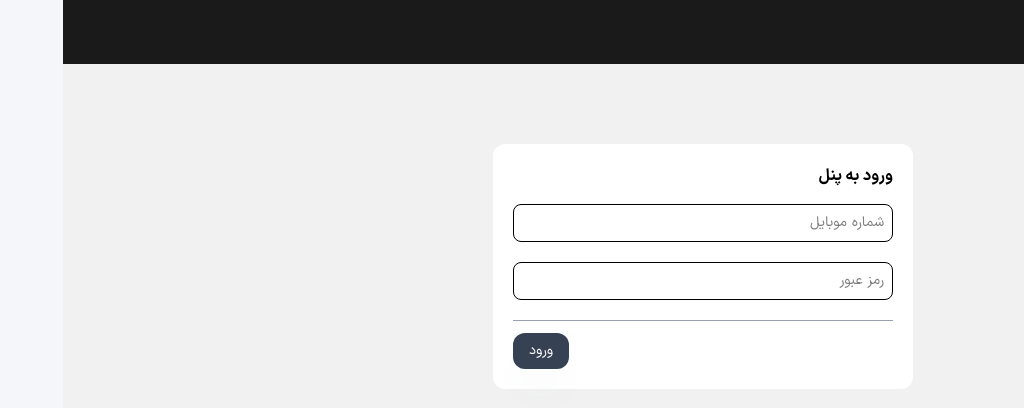
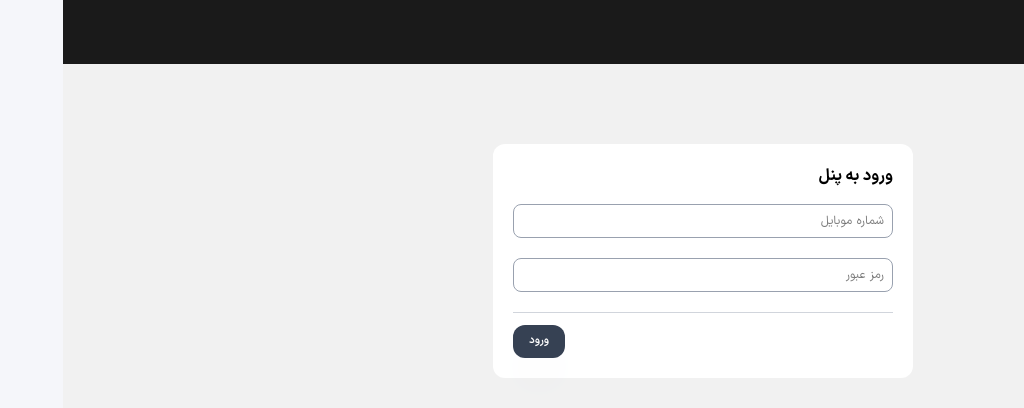
Before and after one commit to maryfar/bimebazar-backoffice, a React (Vite) app: page /login in a window 1280 px wide. Shown: the top 408 px of the page, without its empty margins (256-1280 px from the left). Built offline with nearby package versions, Linux system fonts and the light colour scheme.

Commit message:
feat: add coming soon page for users, orders and home routes

```diff
--- a/src/components/guards/role-guard.tsx
+++ b/src/components/guards/role-guard.tsx
@@ -3,6 +3,7 @@ import { Navigate, Outlet } from "react-router-dom";
 import { useAuthStore } from "@/store/auth.store";
 
 import type { Role } from "@/types/auth";
+
 import { DEFAULT_ROUTE_BY_ROLE } from "@/router/default-routes";
 
 interface RoleGuardProps {
--- /dev/null
+++ b/src/pages/coming-soon/index.tsx
@@ -0,0 +1,21 @@
+interface ComingSoonPageProps {
+  title: string;
+}
+
+function ComingSoonPage({ title }: ComingSoonPageProps) {
+  return (
+    <div className="flex min-h-[70vh] flex-col items-center justify-center rounded-3xl border border-dashed border-gray-300 bg-white p-10">
+      <div className="text-6xl">🚧</div>
+
+      <div className="mt-6 space-y-2 text-center">
+        <h1 className="text-2xl font-bold text-gray-800">{title}</h1>
+
+        <p className="text-sm text-gray-500">
+          این صفحه به‌زودی تکمیل خواهد شد.
+        </p>
+      </div>
+    </div>
+  );
+}
+
+export default ComingSoonPage;
--- a/src/pages/login/index.tsx
+++ b/src/pages/login/index.tsx
@@ -41,14 +41,14 @@ function LoginPage() {
   return (
     <div className="flex items-center justify-center mt-20 ">
       <div className="w-105 rounded-xl  bg-white p-5 shadow-gray-400">
-        <h1 className="mb-4 font-bold">ورود به پنل</h1>
+        <h1 className="mb-4 font-bold text-[16px]">ورود به پنل</h1>
 
         <form className="space-y-3" onSubmit={handleSubmit(onSubmit)}>
           <div>
             <input
               {...register("mobile")}
               placeholder="شماره موبایل"
-              className={`w-full rounded-lg border p-2  text-sm ${
+              className={`w-full rounded-lg border border-gray-400 p-2  text-xs ${
                 !errors.mobile ? "mb-2" : "border-red-500 focus:outline-none"
               } `}
             />
@@ -65,7 +65,7 @@ function LoginPage() {
               type="password"
               {...register("password")}
               placeholder="رمز عبور"
-              className={`w-full rounded-lg border p-2  text-sm ${
+              className={`w-full rounded-lg border  border-gray-400 p-2  text-xs ${
                 !errors.password ? "mb-2" : "border-red-500 focus:outline-none"
               } `}
             />
@@ -79,10 +79,10 @@ function LoginPage() {
 
           {error && <p className="text-xs text-red-500 ">{error}</p>}
 
-          <div className="flex items-end justify-end border-t border-gray-400 pt-3">
+          <div className="flex items-end justify-end border-t border-gray-300 pt-3">
             <button
               type="submit"
-              className=" rounded-xl shadow-gray-200 bg-gray-700 p-2 text-sm text-white px-4 self-end  shadow-2xl"
+              className=" rounded-xl shadow-gray-200 bg-gray-700 p-2 text-[11px] cursor-pointer font-semibold text-white px-4 shadow-2xl"
             >
               ورود
             </button>
--- a/src/router/menu-items.ts
+++ b/src/router/menu-items.ts
@@ -10,16 +10,14 @@ export interface MenuItem {
   path: string
   icon: string
   roles: Role[]
-  disable: boolean
 }
 
 export const MENU_ITEMS: MenuItem[] = [
   {
     label: 'خانه',
-    path: '/',
+    path: '/home',
     icon: Home,
     roles: ['admin', 'user'],
-    disable: false
   },
 
   {
@@ -27,7 +25,6 @@ export const MENU_ITEMS: MenuItem[] = [
     path: '/tasks',
     icon: Task,
     roles: ['admin', 'user'],
-    disable: true
   },
 
   {
@@ -35,7 +32,6 @@ export const MENU_ITEMS: MenuItem[] = [
     path: '/orders',
     icon: Order,
     roles: ['admin'],
-     disable: false
   },
 
   {
@@ -43,6 +39,5 @@ export const MENU_ITEMS: MenuItem[] = [
     path: '/customers',
     icon: User,
     roles: ['admin'],
-     disable: false
   },
 ]
--- a/src/store/auth.store.ts
+++ b/src/store/auth.store.ts
@@ -2,7 +2,8 @@ import { create } from 'zustand'
 import { persist } from 'zustand/middleware'
 
 import { USERS } from '@/mocks/users'
-import { User } from '@/types/auth'
+import type { User } from '@/types/auth'
+
 
 interface LoginData {
     mobile: string
```
Also changed, not shown: src/router/index.tsx (+14 -0 lines).
